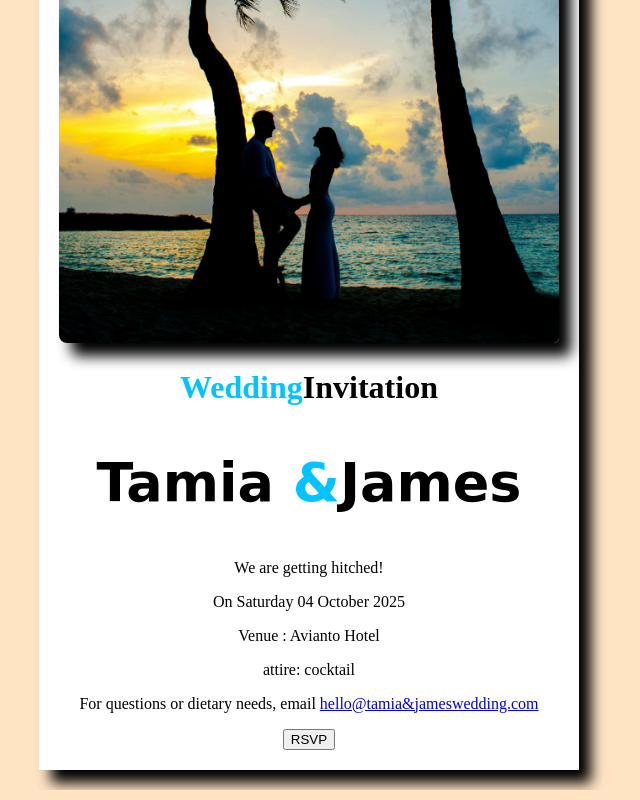
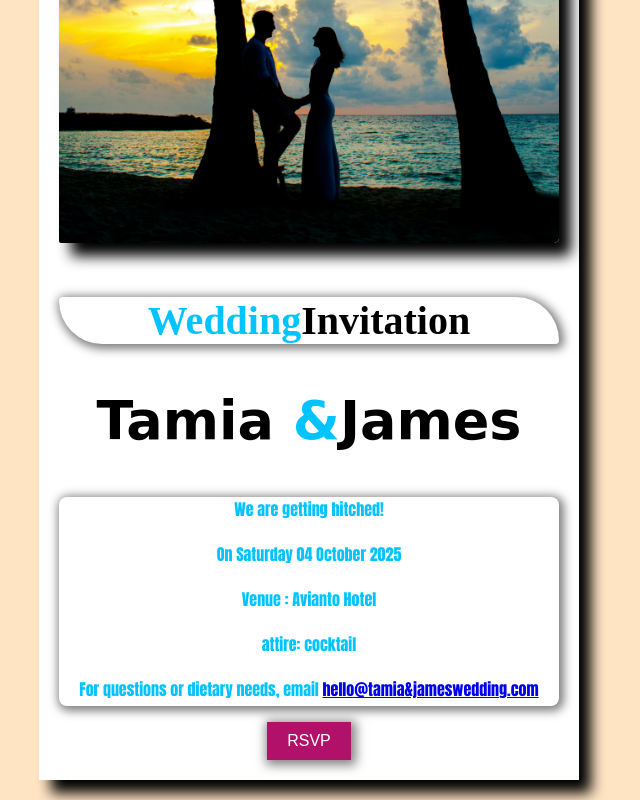
Before and after one commit to laurentau/wedding-invitation, a plain HTML site: page index.html in a window 1280 px wide. Shown: the part 628-1428 px from the top of the page, without its empty margins (331-971 px from the left). Drawn offline with Linux system fonts and the light colour scheme.

Commit message:
button styling

```diff
--- a/style.css
+++ b/style.css
@@ -9,14 +9,14 @@ body {
     max-width: 500px;
     border-radius: 15px 240px 0 0;
     box-shadow: 12px 13px 14px rgba(0,0, 0, 9);
-    margin-top: 200px;
+    margin-top: 100px;
 }
 
 img {
     width: 100%;
     overflow: hidden;
-    z-index: 12;
-    border-radius: 9px 219px 5px 8px;
+    z-index: 5;
+    border-radius: 9px 219px 5px 2px;
     box-shadow: 12px 13px 14px rgba(0,0 , 0,9);
 }
 
@@ -27,3 +27,39 @@ h2 {
     font-size: 54px;
     font-family: cursive;
 }
+.title {
+    margin-top: 50px;
+    font-size: 40px;
+    border-radius: 8px 90px;
+    box-shadow: 2px 2px 10px 3px rgba(0, 0,0, .5);
+}
+
+.details {
+    margin-bottom: 20px;
+}
+
+.moreDetails {
+    border-radius: 8px;
+    box-shadow: 2px 2px 10px 3px rgba(0, 0, 0,.5);
+
+}
+P {
+    font-family: Impact, Haettenschweiler, 'Arial Narrow Bold', sans-serif;
+    font-size: 50px solid;
+    color: #00c3ff;
+    font-weight: bold;
+    padding-bottom: 5px;
+}
+.rsvp-btn {
+    background-color: rgb(177, 17, 105);
+    color: #fff;
+    border: none;
+    padding: 10px 20px;
+    font-size: 16px;
+    cursor: pointer;
+    box-shadow: 2px 2px 10px 3px rgba(7, 6, 9, .5);
+}
+.rsvp-btn:hover {
+    background-color: transparent;
+    color: black;
+}
```
